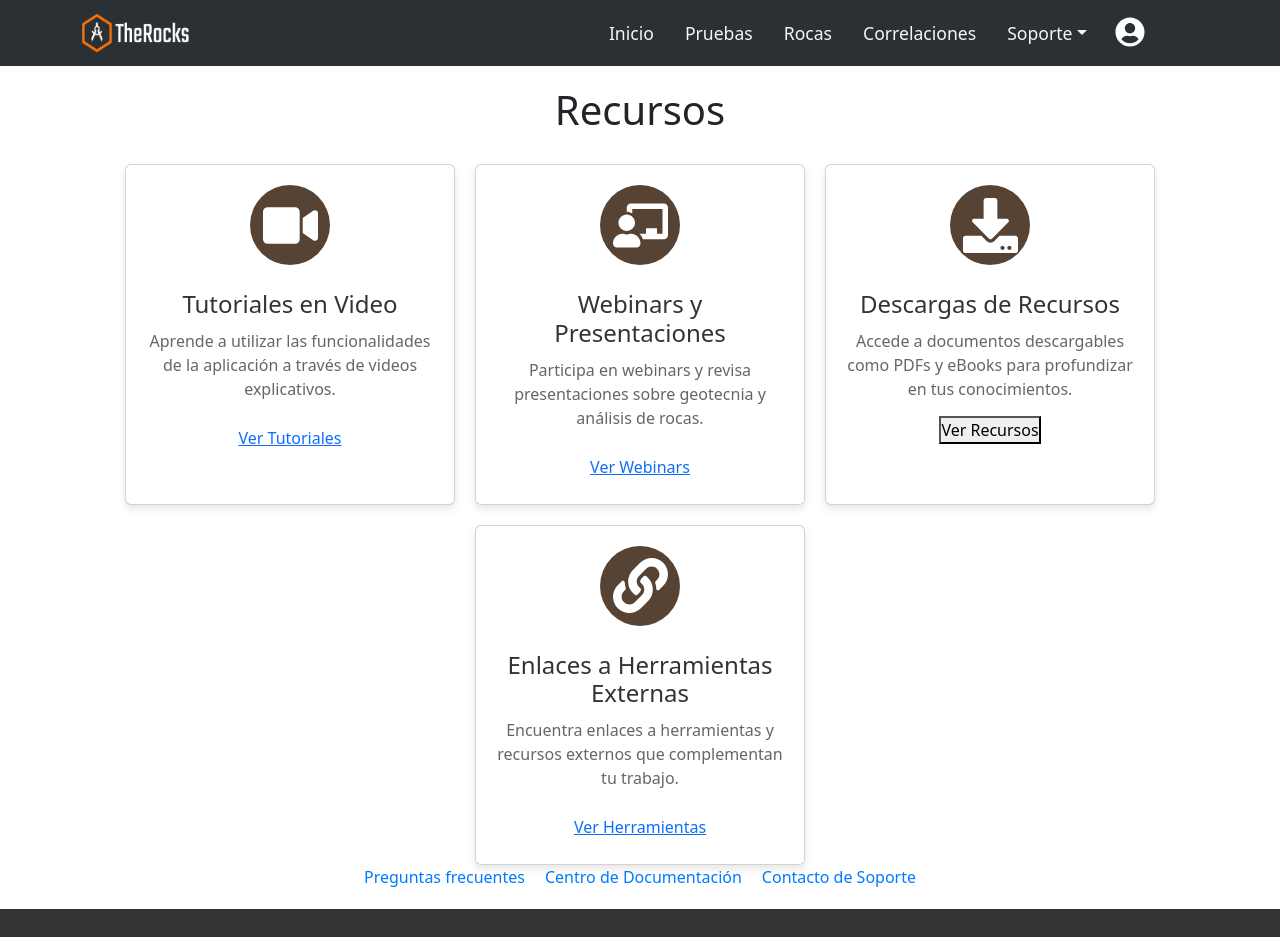
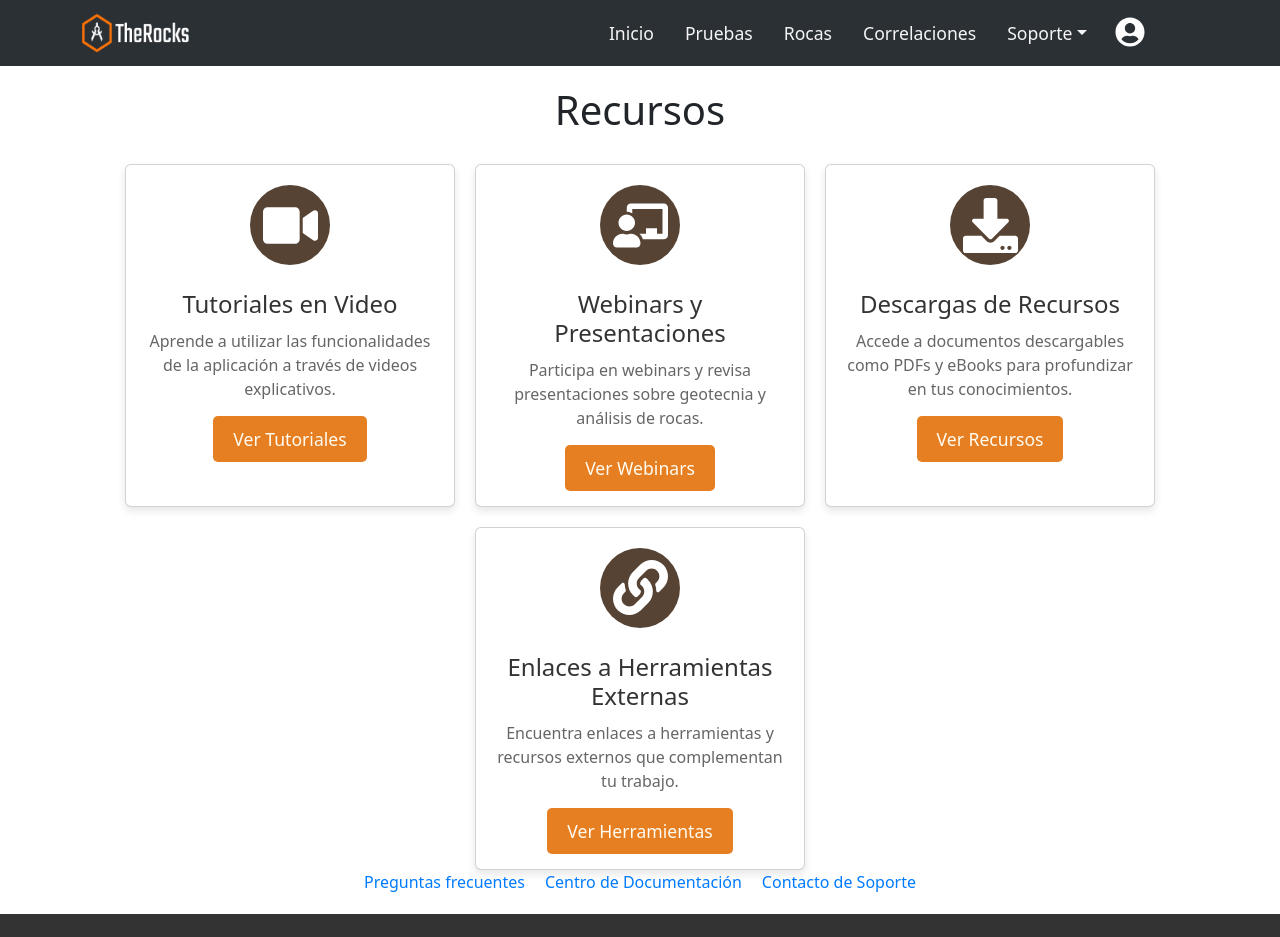
Before and after one commit to Fabiancas007/theRocks, a React (Create React App) app: page /theRocks/resources in a window 1280 px wide. Shown: the top 937 px of the page. Built offline with nearby package versions, Linux system fonts and the light colour scheme.

Commit message:
Modificación de enlaces de rocas y de recursos, que no tomaban los estilos

```diff
--- a/src/components/Card.tsx
+++ b/src/components/Card.tsx
@@ -50,10 +50,10 @@ export const Card = (props: CardProps) => {
         )}
         <p className="card-text">{props.paragraph}</p>
         {props.route && (
-          <Button label={props.label_btn} route={props.route} />
+          <Button label={props.label_btn} route={props.route} className="primary"/>
         )}
         {props.href && (
-          <Button label={props.label_btn} href={props.href} />
+          <Button label={props.label_btn} href={props.href}  className="primary"/>
         )}
       </div>
     </div>
--- a/src/pages/publicHome/HowItsWork.css
+++ b/src/pages/publicHome/HowItsWork.css
@@ -1,4 +1,8 @@
-.steps-list {
+#how-its-work{
+  background-color: #f4f4f4;
+  padding: 50px 0;
+}
+ .steps-list {
   list-style: none;
   padding: 0;
   margin: 0 auto;
--- a/src/pages/publicHome/HowItsWork.tsx
+++ b/src/pages/publicHome/HowItsWork.tsx
@@ -6,6 +6,7 @@ import { Col, Row, Container } from "react-bootstrap";
 export const HowItsWork = () => {
   return (
     <section id="how-its-work">
+      <div className="how-its-work">
         <h2 className="subtitle">¿Cómo funciona la aplicación?</h2>
         <Container>
           <Row className="align-items-center">
@@ -46,7 +47,7 @@ export const HowItsWork = () => {
               </ul>
             </Col>
           </Row>
-        <Row className="text-center mt-4">
+          <Row className="text-center ">
             <Col>
               <Button
                 label="Conoce más"
@@ -56,6 +57,8 @@ export const HowItsWork = () => {
             </Col>
           </Row>
         </Container>
+
+      </div>
     </section>
   );
 };
--- a/src/pages/userHome/support/Contact.css
+++ b/src/pages/userHome/support/Contact.css
@@ -1,4 +1,6 @@
-/* General styling */
+#contact{
+    background-color: #F4F4F4;
+}
 .contact-section {
     padding: 60px 20px;
     text-align: center;
--- a/src/pages/userHome/support/Contact.tsx
+++ b/src/pages/userHome/support/Contact.tsx
@@ -4,13 +4,17 @@ import { SearchInput } from "../../../components/SearchInput";
 import { useState } from "react";
 
 export const Contact = () => {
-  const [name, setName] = useState('');
-  const [email, setEmail] = useState('');
+  const [name, setName] = useState("");
+  const [email, setEmail] = useState("");
 
   return (
-    <section id="contact" className="contact-section">
+    <section id="contact">
+      <div className="contact-section">
         <h2 className="subtitle">Contáctanos</h2>
-      <p className="contact-description">¿Tienes alguna duda o quieres saber más sobre nuestros servicios? ¡Envíanos un mensaje!</p>
+        <p className="contact-description">
+          ¿Tienes alguna duda o quieres saber más sobre nuestros servicios?
+          ¡Envíanos un mensaje!
+        </p>
 
         <form className="contact-form">
           <div className="form-group">
@@ -44,8 +48,9 @@ export const Contact = () => {
             ></textarea>
           </div>
 
-        <Button label="Enviar mensaje" className="primary"/>
+          <Button label="Enviar mensaje" className="primary" />
         </form>
+      </div>
     </section>
   );
 };
--- a/src/pages/userHome/support/Resources.tsx
+++ b/src/pages/userHome/support/Resources.tsx
@@ -14,14 +14,14 @@ export const Resources = () => {
             title="Tutoriales en Video"
             paragraph="Aprende a utilizar las funcionalidades de la aplicación a través de videos explicativos."
             label_btn="Ver Tutoriales"
-            href="/recursos/tutoriales"
+            route="/recursos/tutoriales"
           />
         <Card
             icon={FaChalkboardTeacher}
             title="Webinars y Presentaciones"
             paragraph="Participa en webinars y revisa presentaciones sobre geotecnia y análisis de rocas."
             label_btn="Ver Webinars"
-            href="/recursos/webinars"
+            route="/recursos/webinars"
           />
         <Card
             icon={FaDownload}
@@ -35,7 +35,7 @@ export const Resources = () => {
             title="Enlaces a Herramientas Externas"
             paragraph="Encuentra enlaces a herramientas y recursos externos que complementan tu trabajo."
             label_btn="Ver Herramientas"
-            href="/recursos/herramientas"
+            route="/recursos/herramientas"
           />
       </div>
       {/* Enlaces a otras subsecciones */}
```
Lines whose indentation alone changed are shown as unchanged.
